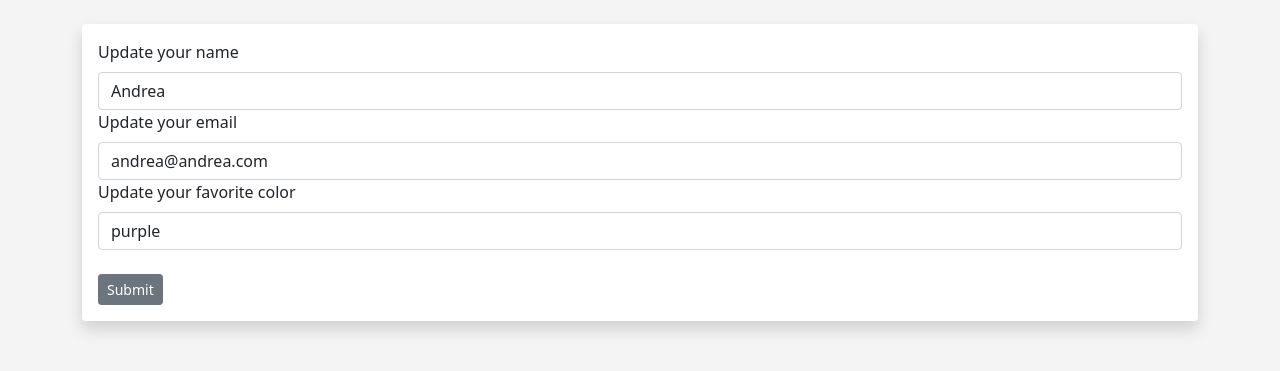
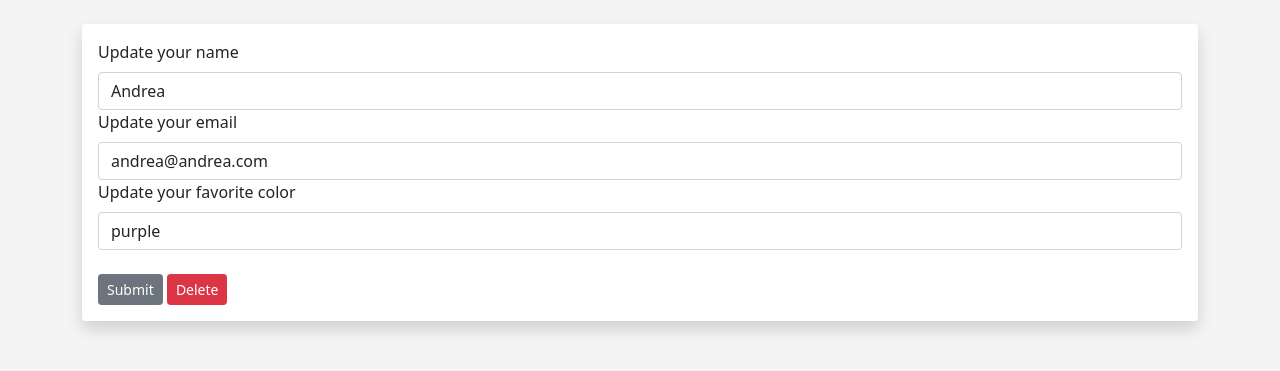
Before and after one commit to ivanlegranbizarro/flasker, a Flask app: page /user/update/2 in a window 1280 px wide. Shown: the part 56-427 px from the top of the page. Run offline with Flask 2, Linux system fonts and the light colour scheme; data comes from the database, SQL or seed files in the repository; both versions use the stored data as it was after the commit.

Commit message:
Delete Button on Update Page

```diff
--- a/templates/update_user.html
+++ b/templates/update_user.html
@@ -18,6 +18,7 @@ Update User
         {{ form.favorite_color(class='form-control', value=user.favorite_color) }}
         <br>
         {{ form.submit(class='btn btn-secondary btn-sm') }}
+        <a href="{{ url_for('confirmation_delete', id=user.id) }}" class="btn btn-danger btn-sm">Delete</a>
     </form>
 </div>
 {% endblock content %}
```
Also changed, not shown: users.db.
